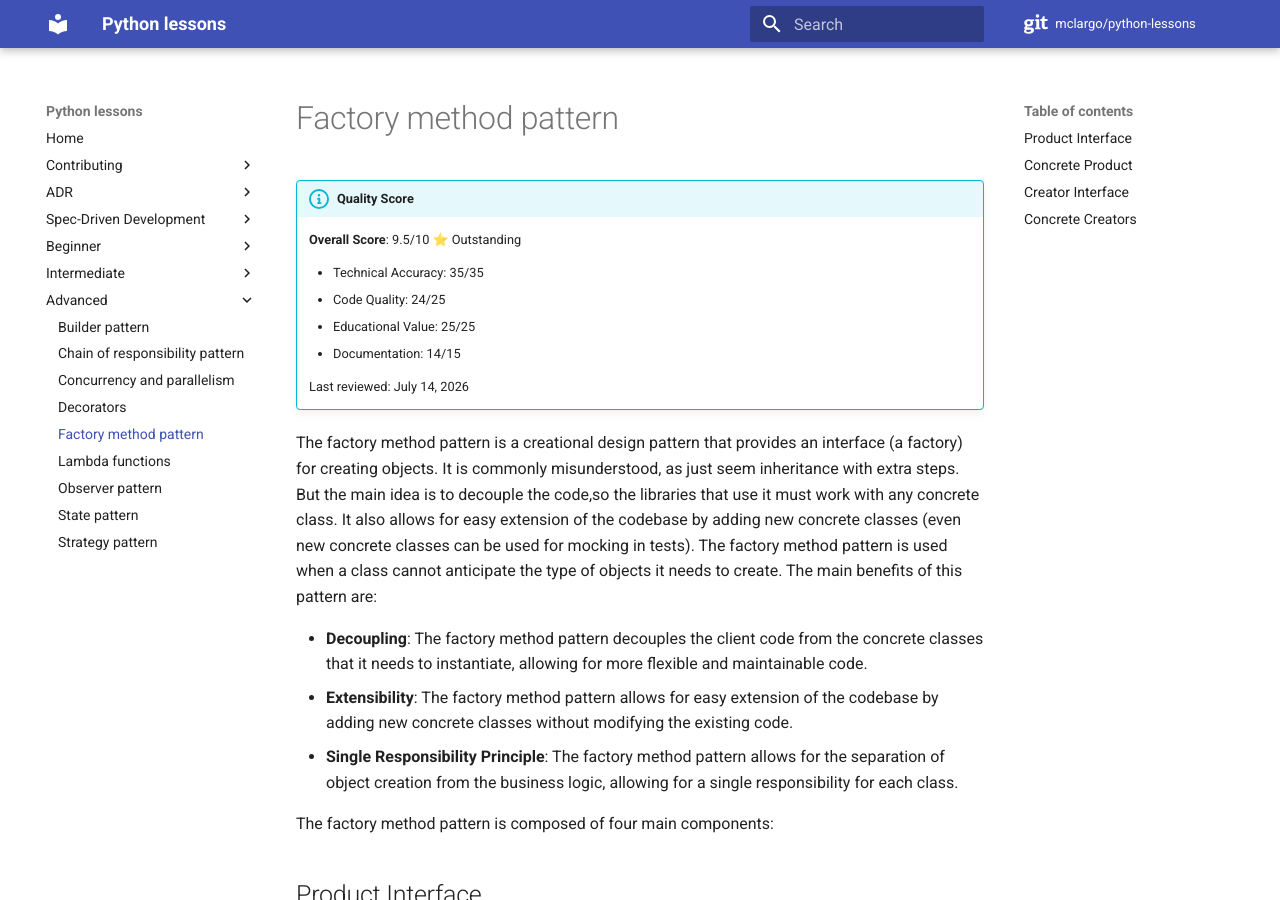
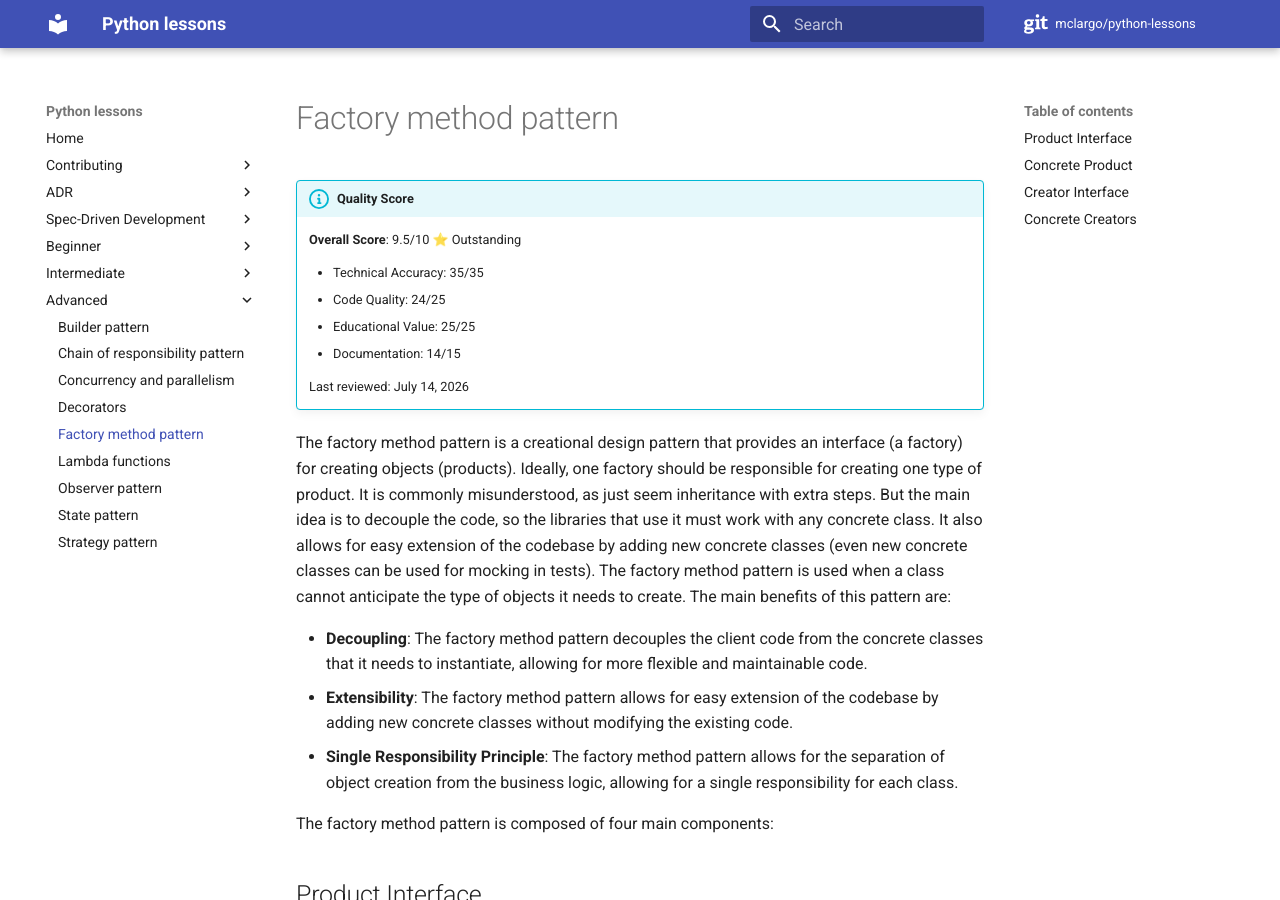
Before and after one commit to McLargo/python-lessons, an MkDocs documentation site: the page built from docs/advanced/factory_method_pattern.md, in a window 1280 px wide and 900 px high. Built offline with MkDocs 1.6.1 and Material for MkDocs 9.7.7, drawn with Linux system fonts in a browser that asks for light colours; comment, search, counter and statistics services are not loaded; some of the changed text lies outside the part shown.

Commit message:
feat: Enrich Factory method pattern

```diff
--- a/docs/advanced/factory_method_pattern.md
+++ b/docs/advanced/factory_method_pattern.md
@@ -13,13 +13,14 @@
 <!-- markdownlint-enable MD046 -->
 
 The factory method pattern is a creational design pattern that provides an
-interface (a factory) for creating objects. It is commonly misunderstood, as
-just seem inheritance with extra steps. But the main idea is to decouple the
-code,so the libraries that use it must work with any concrete class. It also
-allows for easy extension of the codebase by adding new concrete classes (even
-new concrete classes can be used for mocking in tests). The factory method
-pattern is used when a class cannot anticipate the type of objects it needs to
-create. The main benefits of this pattern are:
+interface (a factory) for creating objects (products). Ideally, one factory
+should be responsible for creating one type of product. It is commonly
+misunderstood, as just seem inheritance with extra steps. But the main idea is
+to decouple the code, so the libraries that use it must work with any concrete
+class. It also allows for easy extension of the codebase by adding new concrete
+classes (even new concrete classes can be used for mocking in tests). The
+factory method pattern is used when a class cannot anticipate the type of
+objects it needs to create. The main benefits of this pattern are:
 
 - **Decoupling**: The factory method pattern decouples the client code from the
   concrete classes that it needs to instantiate, allowing for more flexible and
@@ -66,3 +67,14 @@
 code that uses the factory.
 
 ::: src.advanced.factory_method_pattern.DataExportService
+
+You can even combine the factory method pattern with the
+[strategy pattern](../advanced/strategy_pattern.md) and
+[singleton](../advanced/decorators.md/#singleton-decorator) to create a more
+complex, reusable and flexible design.
+
+Abstract factories are a more complex version of the factory method pattern,
+where a single factory can create multiple types of related products. An
+abstract factory is a factory of factories, where each concrete factory is
+responsible for creating a family of related products, so there are no mistakes
+between the products created by different factories.
```
